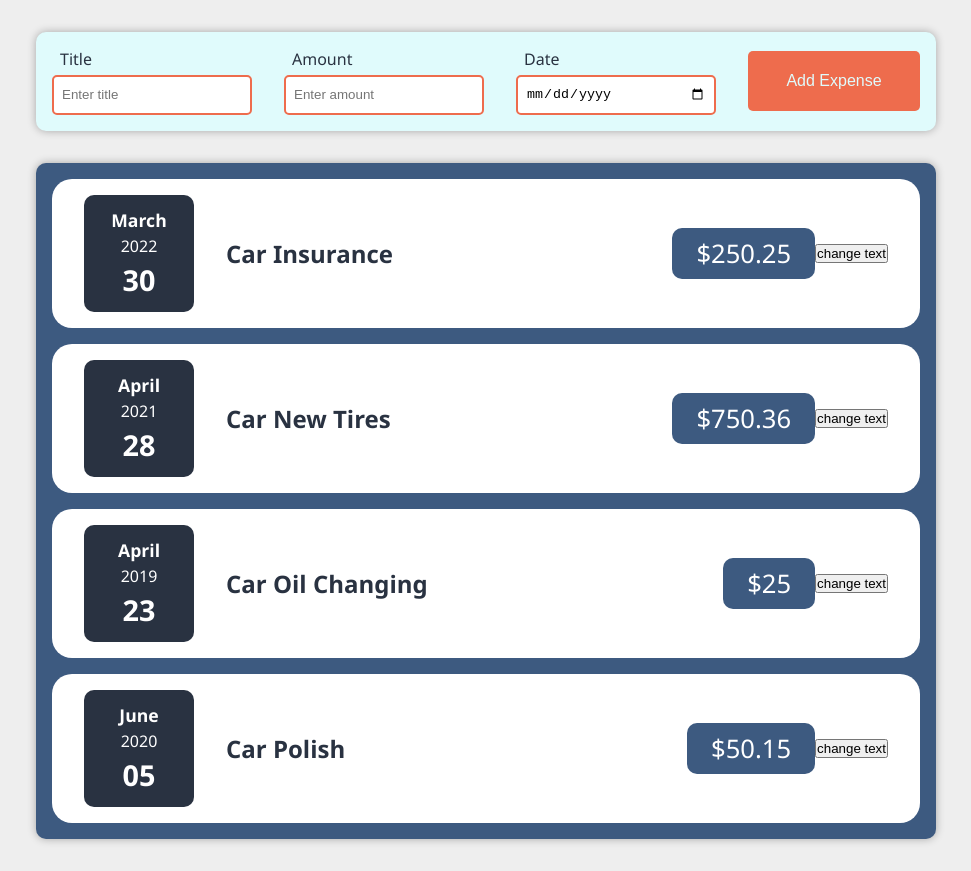
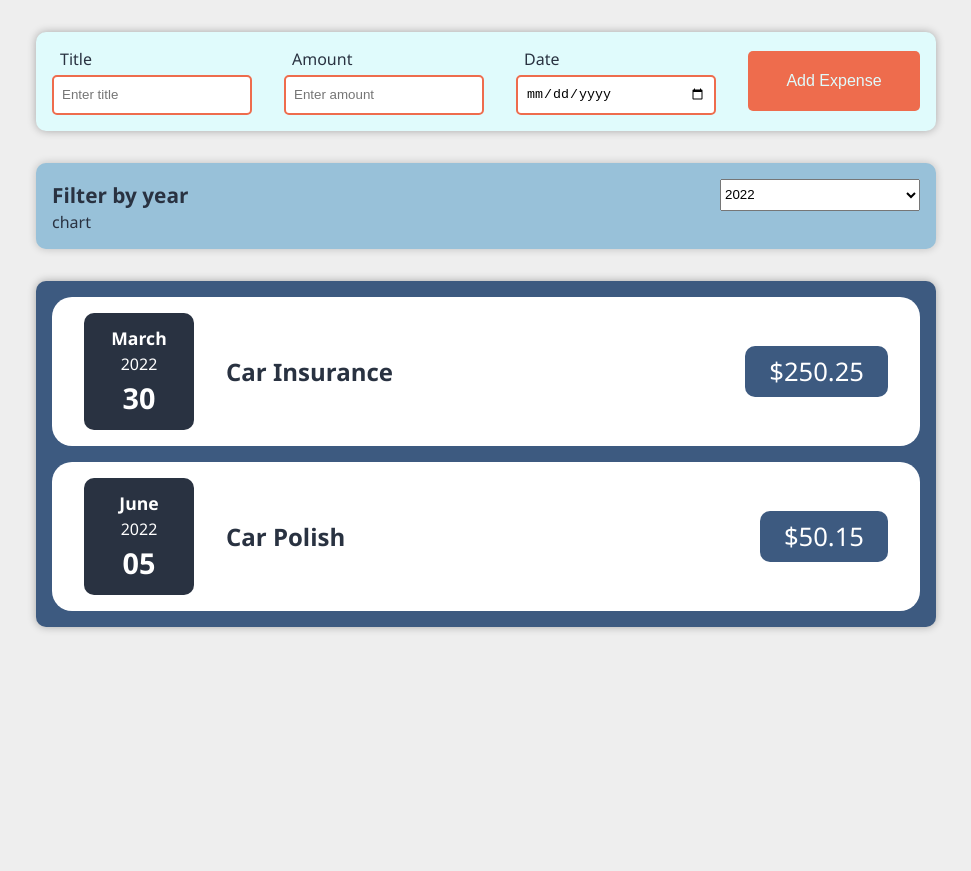
Before and after one commit to neautish/expense-tracker, a React (Create React App) app: page / in a window 1280 px wide. Shown: the whole page, without its empty margins (154-1125 px from the left). After the commit the page ends 800 px from the top, so only its background shows below. Built offline with nearby package versions, Linux system fonts and the light colour scheme.

Commit message:
add expense filter

```diff
--- a/src/App.js
+++ b/src/App.js
@@ -2,45 +2,48 @@ import { useState } from "react";
 import Expenses from "./components/Expenses/Expenses";
 import NewExpense from "./components/NewExpense/NewExpense";
 
-function App() {
-	const expenses = [
+const INITIAL_EXPENSES = [
 	{
+		id: "ei1",
 		title: "Car Insurance",
 		amount: 250.25,
 		date: new Date(2022, 2, 30),
 	},
 	{
+		id: "ei2",
 		title: "Car New Tires",
 		amount: 750.36,
 		date: new Date(2021, 3, 28),
 	},
 	{
+		id: "ei3",
 		title: "Car Oil Changing",
 		amount: 25,
-			date: new Date(2019, 3, 23),
+		date: new Date(2023, 3, 23),
 	},
 	{
+		id: "ei4",
 		title: "Car Polish",
 		amount: 50.15,
-			date: new Date(2020, 5, 5),
+		date: new Date(2022, 5, 5),
 	},
 ];
 
-	const [allExpenses, setAllExpenses] = useState(expenses);
+function App() {
+	const [expenses, setExpenses] = useState(INITIAL_EXPENSES);
 
 	const addExpenseHandler = function (expense) {
 		console.log(expense);
 
-		setAllExpenses(() => {
-			allExpenses.push(expense);
+		setExpenses((prevExpenses) => {
+			return [expense, ...prevExpenses];
 		});
-		console.log(expenses);
 	};
 
 	return (
 		<div>
 			<NewExpense onAddExpense={addExpenseHandler} />
-			<Expenses items={allExpenses} />
+			<Expenses items={expenses} />
 		</div>
 	);
 }
--- /dev/null
+++ b/src/components/Expenses/ExpenseFilter.css
@@ -0,0 +1,25 @@
+.expense-filter {
+	max-width: 900px;
+	margin: 2rem auto 0 auto;
+	padding: 1rem;
+	background-color: #98c1d9;
+	border-radius: 10px;
+	color: #293241;
+	box-shadow: 0 0 0.5rem rgba(0, 0, 0, 0.2);
+}
+
+.expense-filter__header {
+	display: flex;
+	align-items: center;
+	justify-content: space-between;
+}
+
+.expense-filter__header--select {
+	min-width: 200px;
+	height: 2rem;
+}
+
+.expense-filter__header--title {
+	font-size: 1.3rem;
+	font-weight: 600;
+}
--- /dev/null
+++ b/src/components/Expenses/ExpenseFilter.js
@@ -0,0 +1,25 @@
+import React from "react";
+import "./ExpenseFilter.css";
+
+function ExpenseFilter(props) {
+	const yearChangeHandler = function (e) {
+		props.onSelectYear(e.target.value);
+	};
+
+	return (
+		<div className="expense-filter">
+			<div className="expense-filter__header">
+				<label className="expense-filter__header--title">Filter by year</label>
+				<select className="expense-filter__header--select" value={props.selected} onChange={yearChangeHandler}>
+					<option value="2020">2020</option>
+					<option value="2021">2021</option>
+					<option value="2022">2022</option>
+					<option value="2023">2023</option>
+				</select>
+			</div>
+			<div className="expense-filter__chart">chart</div>
+		</div>
+	);
+}
+
+export default ExpenseFilter;
--- a/src/components/Expenses/ExpenseItem.js
+++ b/src/components/Expenses/ExpenseItem.js
@@ -1,25 +1,15 @@
-import { useState } from "react";
+import React from "react";
 import ExpenseDate from "./ExpenseDate";
 import "./ExpenseItem.css";
 
 function ExpenseItem(props) {
-	// let title = props.title;
-	const [title, setTitle] = useState(props.title);
-
-	const clickHandler = function () {
-		console.log(title);
-		setTitle("title changed");
-		console.log(title);
-	};
-
 	return (
 		<div className="expense-item">
 			<ExpenseDate date={props.date} />
 			<div className="expense-item__description">
-				<h2>{title}</h2>
+				<h2>{props.title}</h2>
 				<div className="expense-item__price">${props.amount}</div>
 			</div>
-			<button onClick={clickHandler}>change text</button>
 		</div>
 	);
 }
--- a/src/components/Expenses/Expenses.css
+++ b/src/components/Expenses/Expenses.css
@@ -10,3 +10,9 @@
 	flex-direction: column;
 	gap: 1rem;
 }
+
+.no-expeses-message {
+	color: #e0fbfc;
+	font-size: 1.2rem;
+	text-align: center;
+}
--- a/src/components/Expenses/Expenses.js
+++ b/src/components/Expenses/Expenses.js
@@ -1,13 +1,30 @@
+import { useState } from "react";
 import ExpenseItem from "./ExpenseItem";
+import ExpenseFilter from "./ExpenseFilter";
 import "./Expenses.css";
 
 function Expenses(props) {
+	const [selectedYear, setSelectedYear] = useState("2022");
+
+	const selectYearHandler = function (year) {
+		setSelectedYear(year);
+	};
+
+	// Filtered Expenses By Year
+	const filteredExpenses = props.items.filter((item) => item.date.getFullYear().toString() === selectedYear);
+
+	// Show a message if there is NO Expenses
+	let expenses = <p className="no-expeses-message">No expenses found for &rarr; '{selectedYear}'</p>;
+
+	// Render expenses
+	if (filteredExpenses.length > 0) {
+		expenses = filteredExpenses.map((item) => <ExpenseItem key={item.id} title={item.title} amount={item.amount} date={item.date} />);
+	}
+
 	return (
-		<div className="expenses">
-			<ExpenseItem title={props.items[0].title} amount={props.items[0].amount} date={props.items[0].date} />
-			<ExpenseItem title={props.items[1].title} amount={props.items[1].amount} date={props.items[1].date} />
-			<ExpenseItem title={props.items[2].title} amount={props.items[2].amount} date={props.items[2].date} />
-			<ExpenseItem title={props.items[3].title} amount={props.items[3].amount} date={props.items[3].date} />
+		<div>
+			<ExpenseFilter selected={selectedYear} onSelectYear={selectYearHandler} />
+			<div className="expenses">{expenses}</div>
 		</div>
 	);
 }
```
Lines whose indentation alone changed are shown as unchanged.
